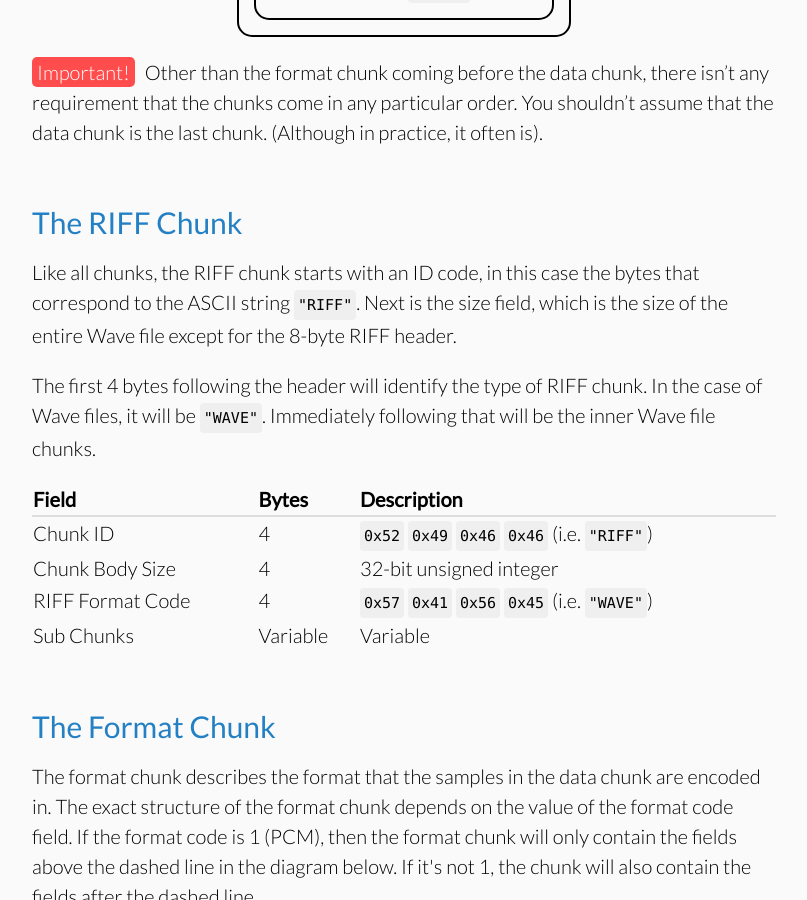
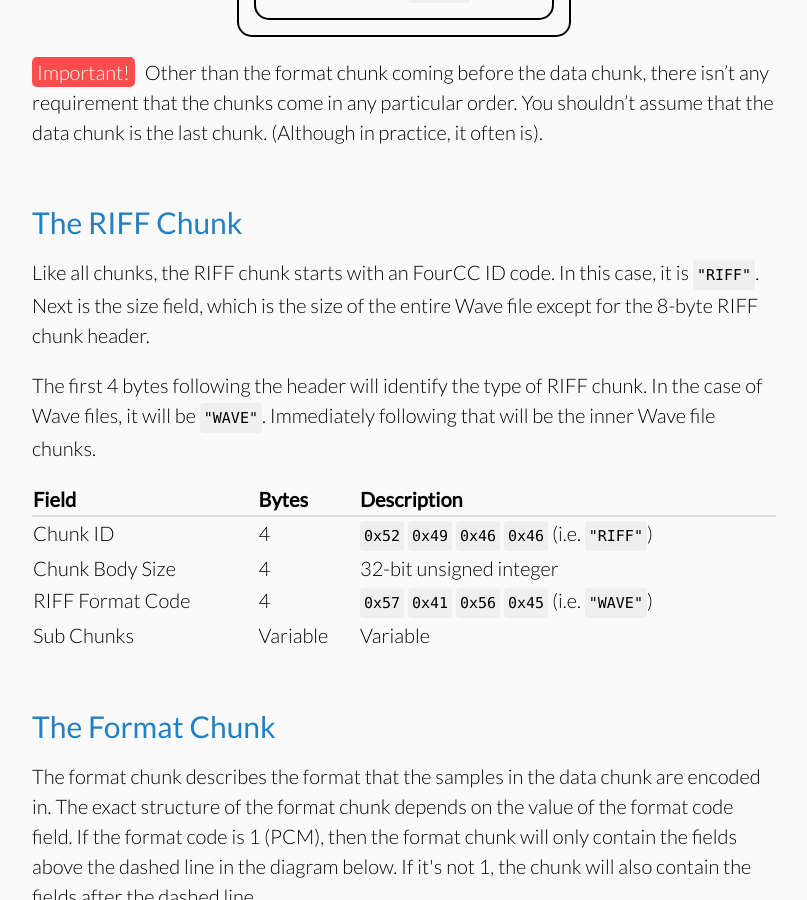
Before and after one commit to jstrait/wavefile, a Jekyll site: the page built from how_wave_files_work.html, in a window 1280 px wide and 900 px high, scrolled down 2993 px. Shown: the whole window, without its empty margins (236-1043 px from the left). Built offline with Jekyll 4.4.1, drawn with Linux system fonts in a browser that asks for light colours; some web fonts are replaced.

Commit message:
Minor improvements to paragraph

```diff
--- a/how_wave_files_work.html
+++ b/how_wave_files_work.html
@@ -45,7 +45,7 @@ and Data Specifications 1.0, August 1991</a></li>
   </div>
   <p><span class="tag-important">Important!</span>Other than the format chunk coming before the data chunk, there isn&rsquo;t any requirement that the chunks come in any particular order. You shouldn&rsquo;t assume that the data chunk is the last chunk. (Although in practice, it often is).</p>
   <h2>The RIFF Chunk</h2>
-  <p>Like all chunks, the RIFF chunk starts with an ID code, in this case the bytes that correspond to the ASCII string <code>"RIFF"</code>. Next is the size field, which is the size of the entire Wave file except for the 8-byte RIFF header.</p>
+  <p>Like all chunks, the RIFF chunk starts with an FourCC ID code. In this case, it is <code>"RIFF"</code>. Next is the size field, which is the size of the entire Wave file except for the 8-byte RIFF chunk header.</p>
   <p>The first 4 bytes following the header will identify the type of RIFF chunk. In the case of Wave files, it will be <code>"WAVE"</code>. Immediately following that will be the inner Wave file chunks.</p>
   <div class="scroll-x">
     <table>
```
